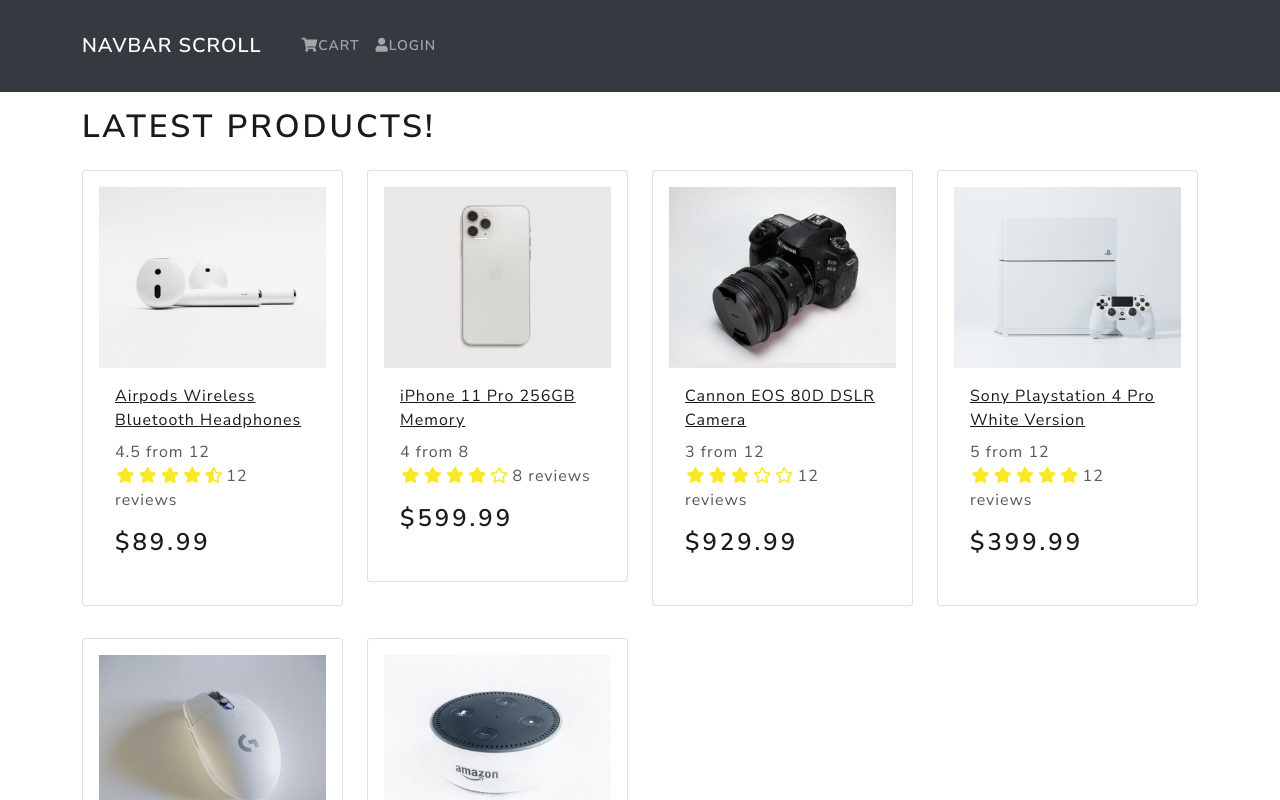
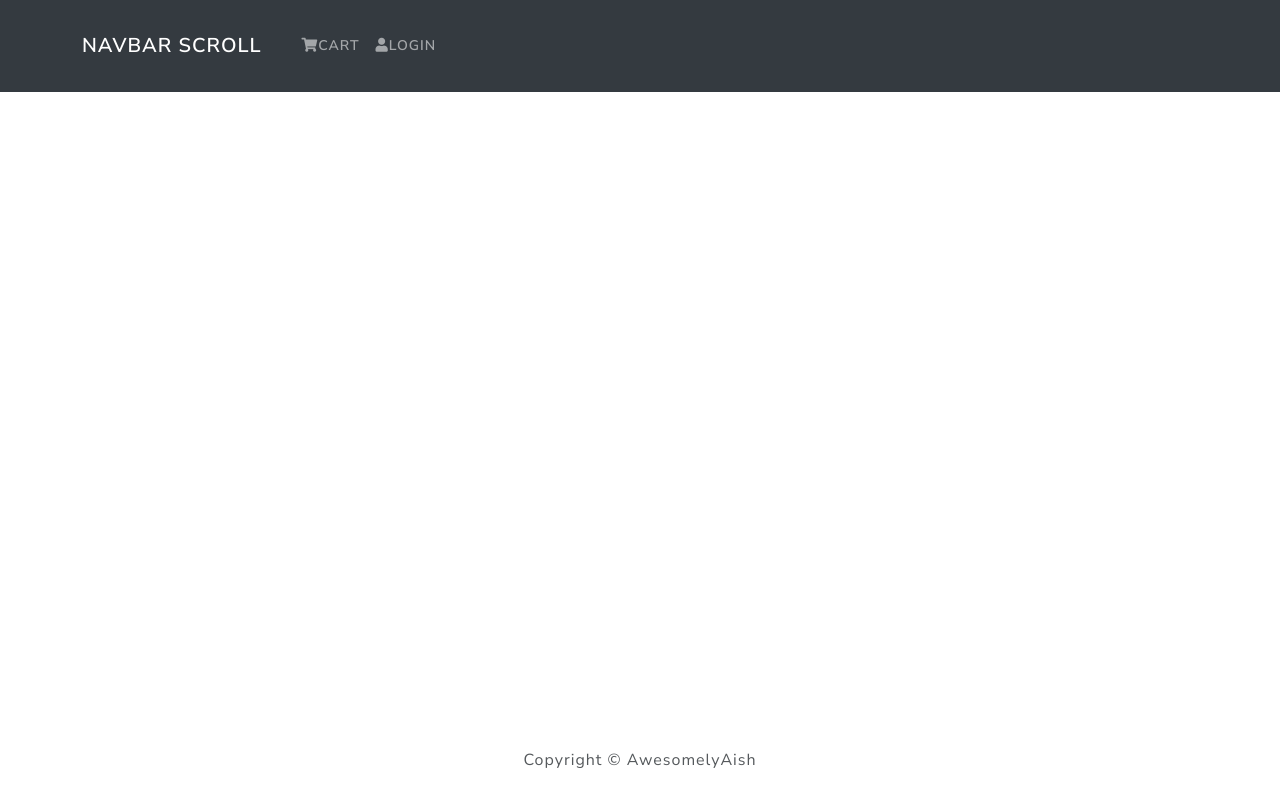
Before and after one commit to aishwaryaprabhat/full-stack-ecommerce-website, a React (Create React App) app in the folder frontend/: page /product/1 in a window 1280 px wide. Shown: the top 800 px of the page. Built offline with nearby package versions, Linux system fonts and the light colour scheme.

Commit message:
simple route example

```diff
--- a/frontend/src/App.js
+++ b/frontend/src/App.js
@@ -3,18 +3,19 @@
 import Header from './components/Header'
 import Footer from './components/Footer'
 import HomeScreen from './screens/HomeScreen'
+import { BrowserRouter as Router, Route } from 'react-router-dom'
 
 function App() {
   return (
-    <div>
+      <Router>
       <Header />
       <main className="py-3">
         <Container>
-        <HomeScreen />
+        <Route path="/" component={HomeScreen} exact />
         </Container>
       </main>
       <Footer />
-    </div>
+      </Router>
   );
 }
 
```
Also changed, not shown: 1 other file (tests, documents, lock files or other folders).
